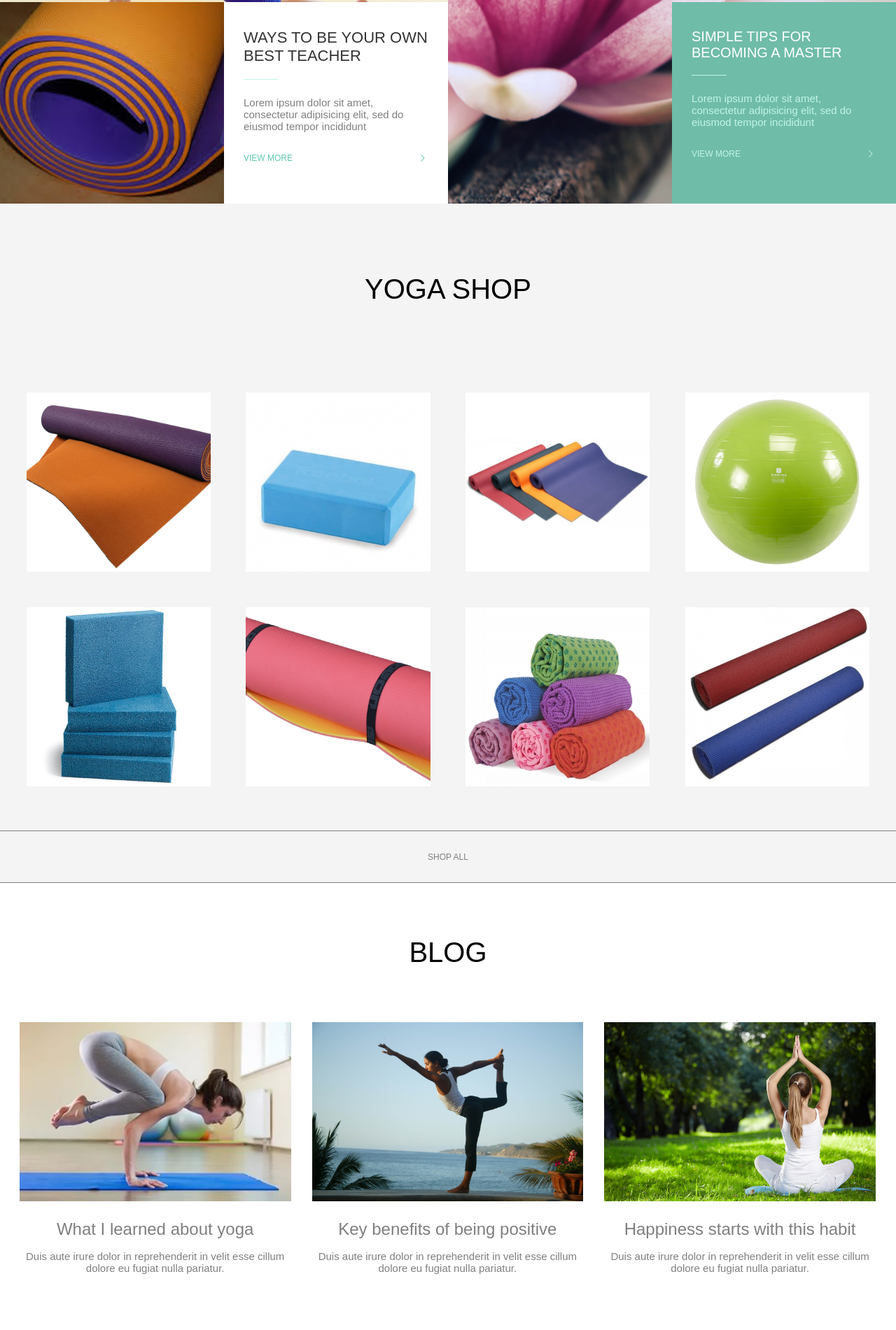
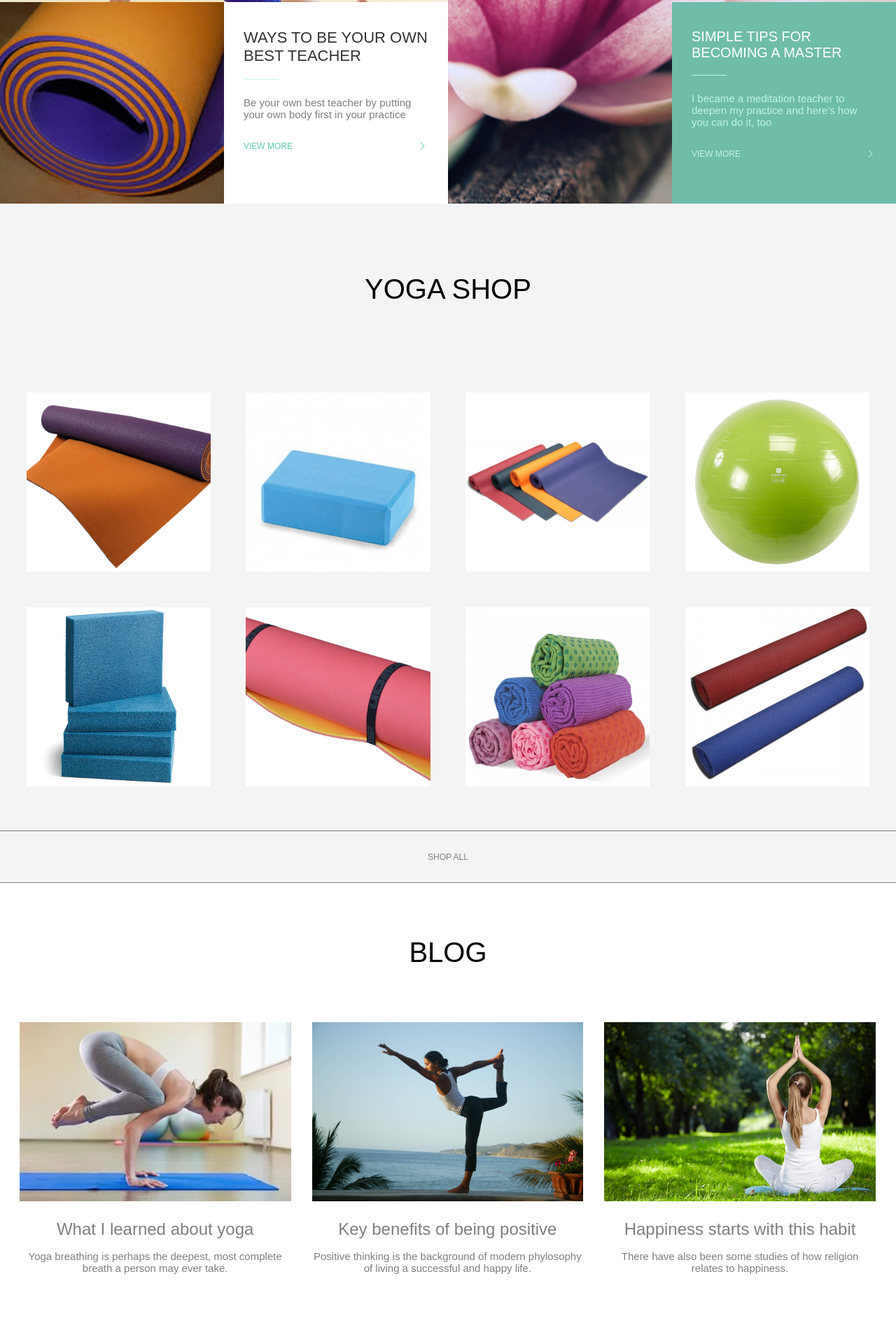
Before and after one commit to RusnakDmitriy/My-projects, a plain HTML site: page Yoga/index.html in a window 1280 px wide. Shown: the part 2179-4080 px from the top of the page at 70% size. Drawn offline with Linux system fonts and the light colour scheme.

Commit message:
some remarks

```diff
--- a/Yoga/index.html
+++ b/Yoga/index.html
@@ -79,7 +79,7 @@
 								<div class='textEvents'>
 									<h1>HOW YOGA CAN CHANGE YOUR LIFE</h1>
 									<div class='line'></div>
-									<p>Lorem ipsum dolor sit amet, consectetur adipisicing elit, sed do eiusmod tempor incididunt</p>
+									<p>Yoga can be your gateway practice into a whole new plethora of positive pastimes. How to get into it</p>
 									<div class='button clearfix'>
 										<p>VIEW MORE</p>
 										<p><i class='icon-right-open-big'></i></p>
@@ -91,7 +91,7 @@
 								<div class='textEvents'>
 									<h1>LIVING SKILFULLY BY MAKING YOGA</h1>
 									<div class='line'></div>
-									<p>Lorem ipsum dolor sit amet, consectetur adipisicing elit, sed do eiusmod tempor incididunt</p>
+									<p>For thousands of years, yoga has been a deep philosophy of life, a way of living skilfully</p>
 									<div class='button clearfix'>
 										<p>VIEW MORE</p>
 										<p><i class='icon-right-open-big'></i></p>
@@ -109,7 +109,7 @@
 									<div class='textEvents'>
 										<h1>WAYS TO BE YOUR OWN BEST TEACHER</h1>
 										<div class='line'></div>
-										<p>Lorem ipsum dolor sit amet, consectetur adipisicing elit, sed do eiusmod tempor incididunt</p>
+										<p>Be your own best teacher by putting your own body first in your practice</p>
 										<div class='button clearfix'>
 											<p>VIEW MORE</p>
 											<p><i class='icon-right-open-big'></i></p>
@@ -121,7 +121,7 @@
 								<div class='textEvents'>
 									<h1>SIMPLE TIPS FOR BECOMING A MASTER </h1>
 									<div class='line'></div>
-									<p>Lorem ipsum dolor sit amet, consectetur adipisicing elit, sed do eiusmod tempor incididunt</p>
+									<p>I became a meditation teacher to deepen my practice and here's how you can do it, too</p>
 									<div class='button clearfix'>
 										<p>VIEW MORE</p>
 										<p><i class='icon-right-open-big'></i></p>
@@ -221,21 +221,21 @@
 										<div class='imgBlog'></div>
 										<div class='textBlog'>
 											<h1>What I learned about yoga</h1>
-											<p>Duis aute irure dolor in reprehenderit in velit esse cillum dolore eu fugiat nulla pariatur.</p>
+											<p>Yoga breathing is perhaps the deepest, most complete breath a person may ever take.</p>
 										</div>
 									</li>
 									<li>
 										<div class='imgBlog'></div>
 										<div class='textBlog'>
 											<h1>Key benefits of being positive</h1>
-											<p>Duis aute irure dolor in reprehenderit in velit esse cillum dolore eu fugiat nulla pariatur.</p>
+											<p>Positive thinking is the background of modern phylosophy of living a successful and happy life.</p>
 										</div>
 									</li>
 									<li>
 										<div class='imgBlog'></div>
 										<div class='textBlog'>
 											<h1>Happiness starts with this habit</h1>
-											<p>Duis aute irure dolor in reprehenderit in velit esse cillum dolore eu fugiat nulla pariatur.</p>
+											<p>There have also been some studies of how religion relates to happiness.</p>
 										</div>
 									</li>
 								</ul>
```
